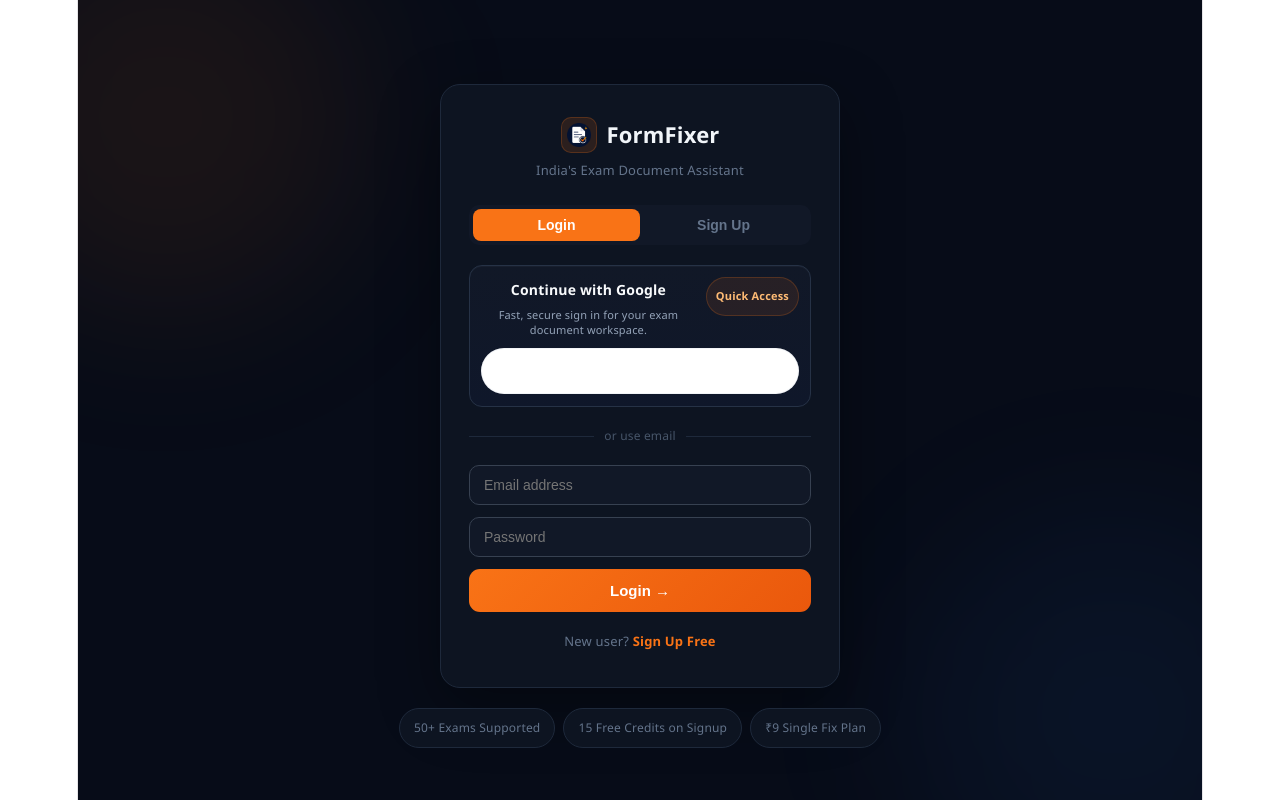
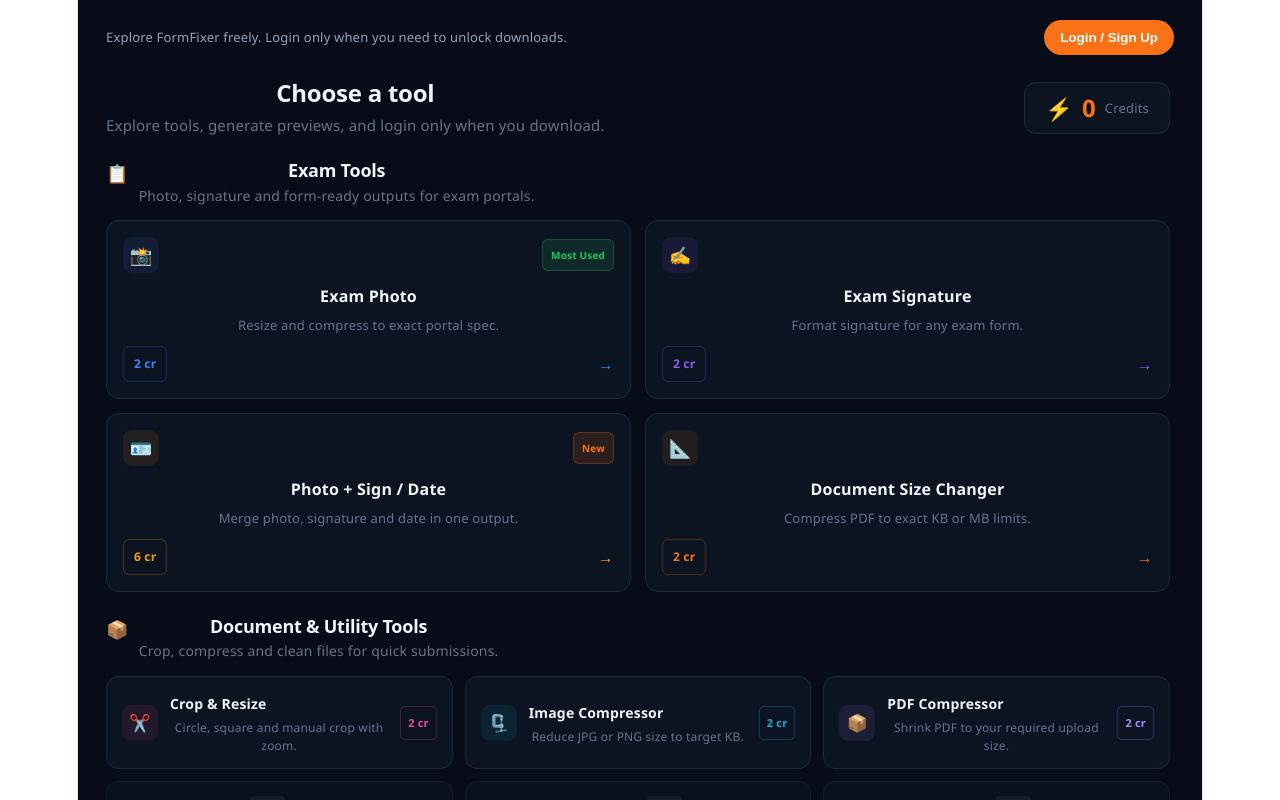
Before and after one commit to akash-srivastav02/DocSaathiAI, a React (Vite) app in the folder frontend/: page / in a window 1280 px wide. Shown: the top 800 px of the page. Built offline with nearby package versions, Linux system fonts and the light colour scheme; no server answers.

Commit message:
ux transfrom

```diff
--- a/frontend/src/App.jsx
+++ b/frontend/src/App.jsx
@@ -20,7 +20,8 @@
     <BrowserRouter>
       <Routes>
         {/* Public */}
-        <Route path="/" element={<AuthGate />} />
+        <Route path="/" element={<Dashboard />} />
+        <Route path="/auth" element={<Auth />} />
 
         <Route path="/tool/:toolId" element={<ToolPage />} />
         <Route path="/pdf/compress" element={<PDFCompressPage />} />
@@ -39,9 +40,4 @@
   );
 }
 
-function AuthGate() {
-  const { user } = useStore();
-  return user ? <Navigate to="/dashboard" replace /> : <Auth />;
-}
-
 export default App;
--- a/frontend/src/pages/Dashboard.jsx
+++ b/frontend/src/pages/Dashboard.jsx
@@ -196,24 +196,42 @@
   const { user, credits, logout } = useStore();
   const navigate = useNavigate();
   const isMobile = useIsMobile(900);
-  const currentCredits = credits ?? user?.credits ?? 0;
-  const firstName = user?.name?.split(" ")[0] || "User";
+  const currentCredits = user ? (credits ?? user?.credits ?? 0) : 0;
+  const firstName = user?.name?.split(" ")[0] || "Guest";
+  const isGuest = !user;
 
   return (
     <div style={s.root}>
-      <Sidebar credits={currentCredits} onLogout={() => { logout(); navigate("/"); }} />
+      {user && (
+        <Sidebar credits={currentCredits} onLogout={() => { logout(); navigate("/"); }} />
+      )}
       <div style={s.main}>
-        <TopBar user={user} credits={currentCredits} onLogout={() => { logout(); navigate("/"); }} />
+        {user ? (
+          <TopBar user={user} credits={currentCredits} onLogout={() => { logout(); navigate("/"); }} />
+        ) : (
+          <div style={s.guestBar}>
+            <span>Explore FormFixer freely. Login only when you need to unlock downloads.</span>
+              <button style={s.guestLoginBtn} onClick={() => navigate("/auth")}>
+                Login / Sign Up
+              </button>
+          </div>
+        )}
         <div style={{ ...s.content, ...(isMobile ? s.contentMobile : null) }}>
           <div style={{ ...s.welcomeRow, ...(isMobile ? s.welcomeRowMobile : null) }}>
             <div>
               <h2 style={{ ...s.welcomeTitle, ...(isMobile ? s.welcomeTitleMobile : null) }}>
-                {isMobile ? "Choose a tool" : `Namaste, ${firstName}`}
+                {isMobile
+                  ? "Choose a tool"
+                  : user
+                    ? `Namaste, ${firstName}`
+                    : "Choose a tool"}
               </h2>
               <p style={{ ...s.welcomeSub, ...(isMobile ? s.welcomeSubMobile : null) }}>
                 {isMobile
                   ? "Open any tool below and continue in seconds."
-                  : "Pick the tool you need and prepare your documents quickly."}
+                  : user
+                    ? "Pick the tool you need and prepare your documents quickly."
+                    : "Explore tools, generate previews, and login only when you download."}
               </p>
             </div>
             <div
@@ -226,7 +244,7 @@
             </div>
           </div>
 
-          {currentCredits <= 5 && (
+          {user && currentCredits <= 5 && (
             <div style={s.lowBanner}>
               Warning: Only <b>{currentCredits} credits</b> left.{" "}
               <span style={s.link} onClick={() => navigate("/pricing")}>Buy a plan →</span>
@@ -291,6 +309,8 @@
   },
   contentMobile: { padding: "16px", gap: 18 },
   link: { color: "#f97316", cursor: "pointer", fontWeight: 700 },
+  guestBar: { display: "flex", alignItems: "center", justifyContent: "space-between", gap: 12, padding: "20px 28px 0", color: "#94a3b8", fontSize: 13, flexWrap: "wrap" },
+  guestLoginBtn: { background: "#f97316", color: "#fff", border: "none", borderRadius: 999, padding: "10px 16px", fontWeight: 700, cursor: "pointer" },
 
   welcomeRow: { display: "flex", alignItems: "center", justifyContent: "space-between", gap: 14, flexWrap: "wrap" },
   welcomeRowMobile: { alignItems: "stretch" },
@@ -309,6 +329,7 @@
     cursor: "pointer",
   },
   creditCardMobile: { width: "100%", justifyContent: "center", padding: "12px 16px" },
+  creditCardGuest: { borderColor: "#334155" },
   creditNum: { color: "#f97316", fontWeight: 900, fontSize: 24 },
   creditLbl: { color: "#64748b", fontSize: 13 },
 
```
